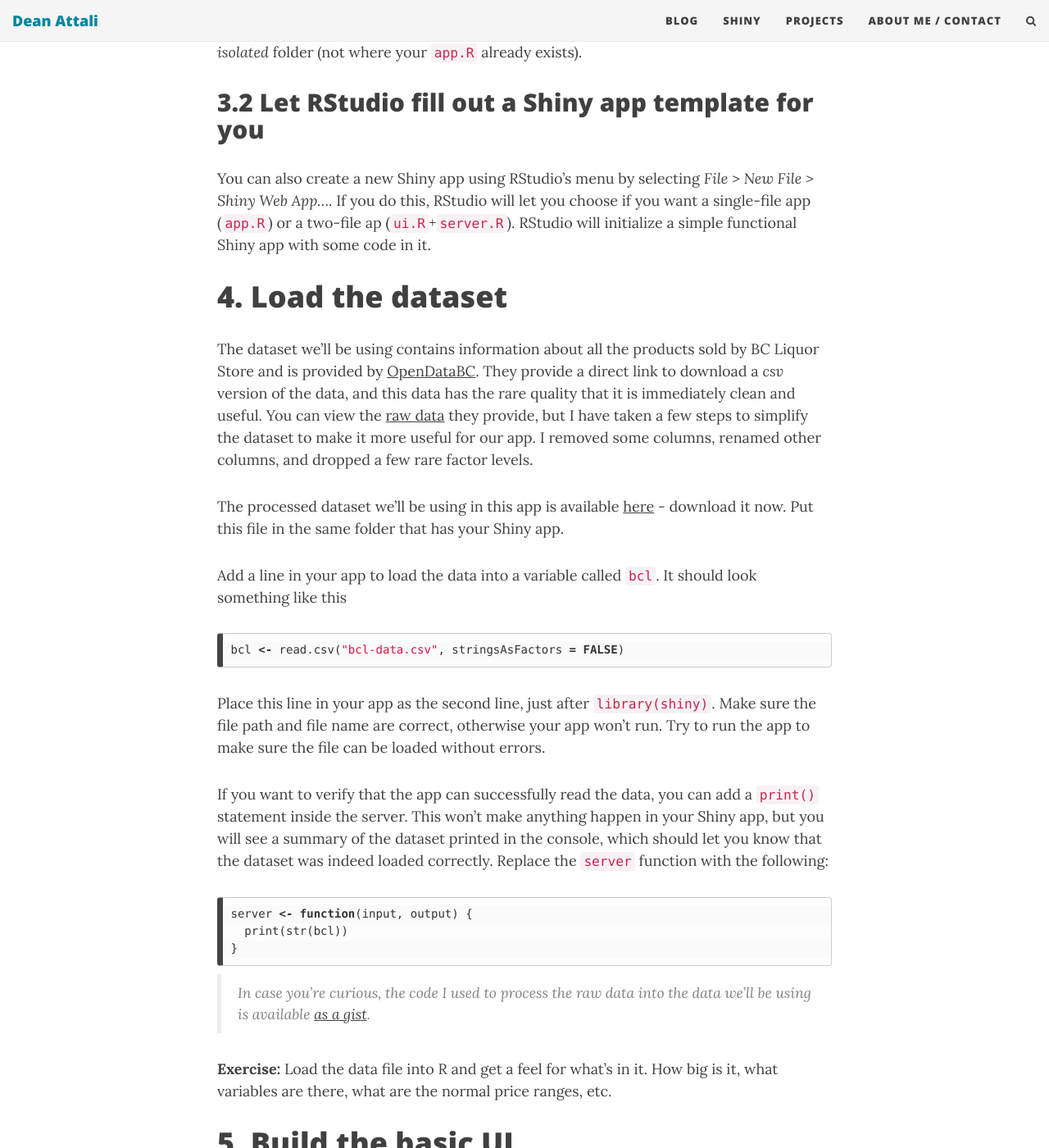
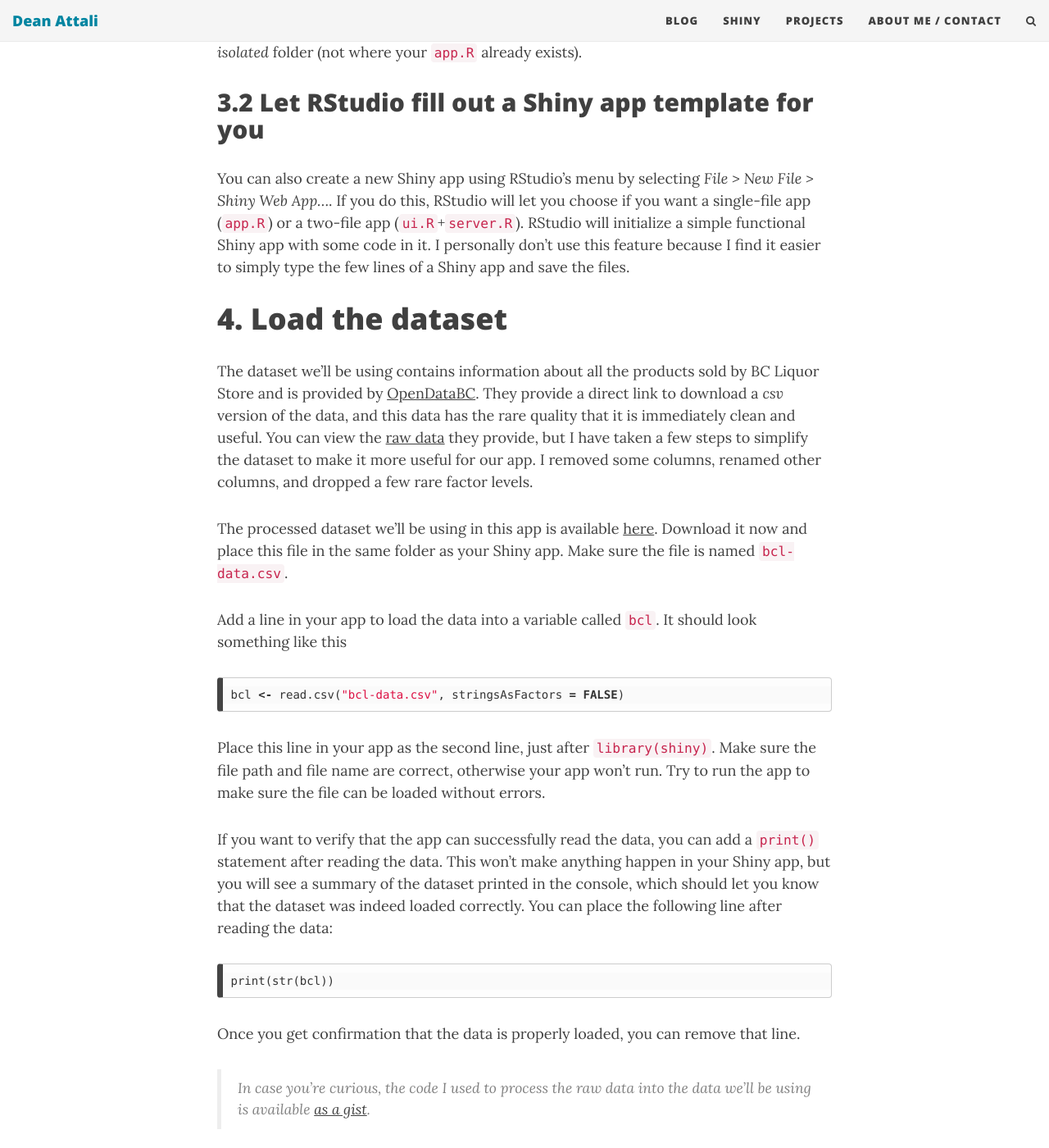
Before and after one commit to daattali/daattali.github.io, a Jekyll site: the page built from _posts/2015-12-07-building-shiny-apps-tutorial.md, in a window 1280 px wide and 1400 px high, scrolled down 4397 px. Shown: the whole window at 82% size. Built offline with Jekyll 4.4.1, drawn with Linux system fonts in a browser that asks for light colours; nearby versions of some CDN libraries; comment, search, counter and statistics services are not loaded; some of the changed text lies outside the part shown.

Commit message:
Update 2015-12-07-building-shiny-apps-tutorial.md

````diff
--- a/_posts/2015-12-07-building-shiny-apps-tutorial.md
+++ b/_posts/2015-12-07-building-shiny-apps-tutorial.md
@@ -106,13 +106,13 @@ Another way to define a Shiny app is by separating the UI and server code into t
 
 ## 3.2 Let RStudio fill out a Shiny app template for you
 
-You can also create a new Shiny app using RStudio's menu by selecting *File > New File > Shiny Web App...*. If you do this, RStudio will let you choose if you want a single-file app (`app.R`) or a two-file ap (`ui.R`+`server.R`). RStudio will initialize a simple functional Shiny app with some code in it.
+You can also create a new Shiny app using RStudio's menu by selecting *File > New File > Shiny Web App...*. If you do this, RStudio will let you choose if you want a single-file app (`app.R`) or a two-file app (`ui.R`+`server.R`). RStudio will initialize a simple functional Shiny app with some code in it. I personally don't use this feature because I find it easier to simply type the few lines of a Shiny app and save the files.
 
 # 4. Load the dataset
 
 The dataset we'll be using contains information about all the products sold by BC Liquor Store and is provided by [OpenDataBC](https://www.opendatabc.ca/dataset/bc-liquor-store-product-price-list-current-prices). They provide a direct link to download a *csv* version of the data, and this data has the rare quality that it is immediately clean and useful. You can view the [raw data](http://pub.data.gov.bc.ca/datasets/176284/BC_Liquor_Store_Product_Price_List.csv) they provide, but I have taken a few steps to simplify the dataset to make it more useful for our app. I removed some columns, renamed other columns, and dropped a few rare factor levels.
 
-The processed dataset we'll be using in this app is available [here](http://deanattali.com/files/bcl-data.csv) - download it now.  Put this file in the same folder that has your Shiny app.
+The processed dataset we'll be using in this app is available [here](http://deanattali.com/files/bcl-data.csv). Download it now and place this file in the same folder as your Shiny app. Make sure the file is named `bcl-data.csv`.
 
 Add a line in your app to load the data into a variable called `bcl`. It should look something like this
 
@@ -123,14 +123,14 @@ bcl <- read.csv("bcl-data.csv", stringsAsFactors = FALSE)
 
 Place this line in your app as the second line, just after `library(shiny)`.  Make sure the file path and file name are correct, otherwise your app won't run. Try to run the app to make sure the file can be loaded without errors.
 
-If you want to verify that the app can successfully read the data, you can add a `print()` statement inside the server. This won't make anything happen in your Shiny app, but you will see a summary of the dataset printed in the console, which should let you know that the dataset was indeed loaded correctly. Replace the `server` function with the following:
+If you want to verify that the app can successfully read the data, you can add a `print()` statement after reading the data. This won't make anything happen in your Shiny app, but you will see a summary of the dataset printed in the console, which should let you know that the dataset was indeed loaded correctly. You can place the following line after reading the data:
 
 
 ```r
-server <- function(input, output) {
-  print(str(bcl))
-}
+print(str(bcl))
 ```
+
+Once you get confirmation that the data is properly loaded, you can remove that line.
 
 > In case you're curious, the code I used to process the raw data into the data we'll be using is available [as a gist](https://gist.github.com/daattali/56b9fa8f3e99174fba63).
 
@@ -439,7 +439,7 @@ output$coolplot <- renderPlot({
 })
 ```
 
-This simple code shows the first two rules: we're creating a plot inside the `renderPlot()` function, and assigning it to *coolplot* in the `output` list. Remember that every output creatd in the UI must have a unique ID, now we see why. In order to attach an R object to an output with ID *x*, we assign the R object to `output$x`.
+This simple code shows the first two rules: we're creating a plot inside the `renderPlot()` function, and assigning it to *coolplot* in the `output` list. Remember that every output created in the UI must have a unique ID, now we see why. In order to attach an R object to an output with ID *x*, we assign the R object to `output$x`.
 
 Since *coolplot* was defined as a `plotOutput`, we must use the `renderPlot` function, and we must create a plot inside the `renderPlot` function.
 
@@ -678,7 +678,9 @@ As a reminder, Shiny creates a dependency tree with all the reactive expressions
 
 # 11. Using uiOutput() to create UI elements dynamically
 
-One of the output functions you can add in the UI is `uiOutput()`. According to the naming convention (eg. `plotOutput()` is an output to render a plot), this is an output used to render an input. This may sound a bit confusing, but it's actually very useful. It's used to create inputs from the server, or in other words - you can create inputs dynamically.  Any input that you normally create in the UI is created when the app starts, and it cannot be changed. But what if one of your inputs depends on another input? In that case, you want to be able to create an input dynamically, in the server, and you would use `uiOutput()`.  `uiOutput()` can be used to create *any* UI element, but it's most often used to create input UI elements. The same rules regarding building outputs apply, which means the output (which is a UI element in this case) is created with the function `renderUI()`.
+One of the output functions you can add in the UI is `uiOutput()`. According to the naming convention (eg. `plotOutput()` is an output to render a plot), this is an output used to render more UI. This may sound a bit confusing, but it's actually very useful. It's usually used to create inputs (or any other UI) from the server, or in other words - you can create inputs dynamically.
+
+Any input that you normally create in the UI is created when the app starts, and it cannot be changed. But what if one of your inputs depends on another input? In that case, you want to be able to create an input dynamically, in the server, and you would use `uiOutput()`.  `uiOutput()` can be used to create *any* UI element, but it's most often used to create input UI elements. The same rules regarding building outputs apply, which means the output (which is a UI element in this case) is created with the function `renderUI()`.
 
 ## 11.1 Basic example of uiOutput()
 
````
